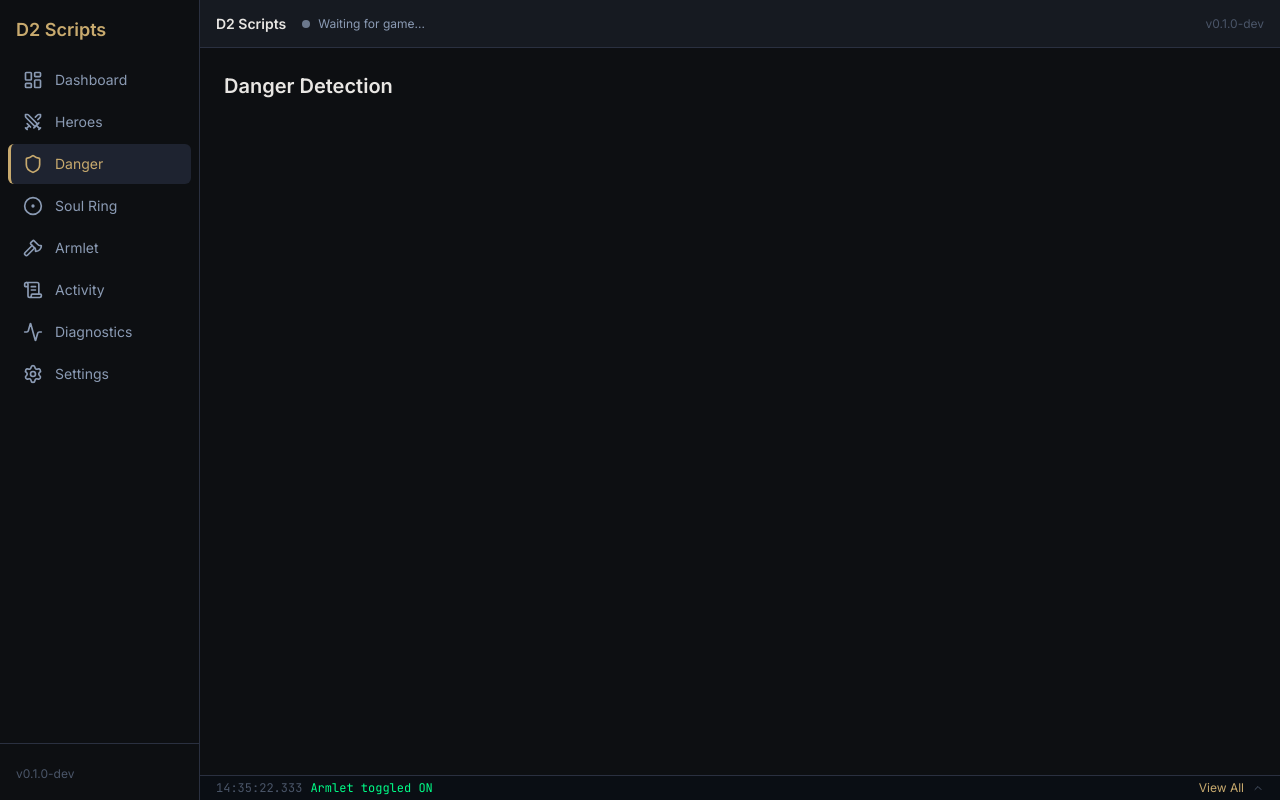
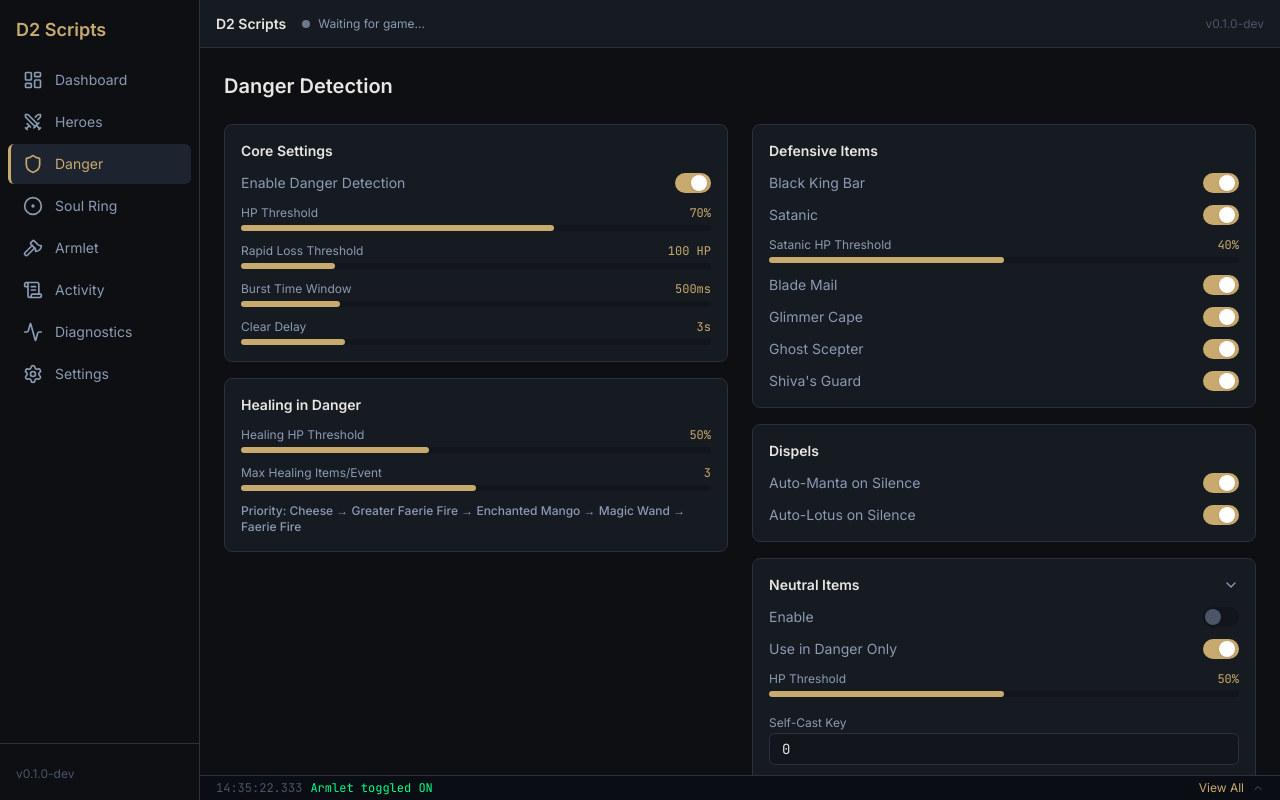
Before and after one commit to zfael/dota2-scripts, a React (Vite) app in the folder src-ui/: page /danger in a window 1280 px wide. Built offline with nearby package versions, Linux system fonts and the light colour scheme.

Commit message:
feat(ui): implement Danger Detection page

```diff
--- a/src-ui/src/pages/DangerDetection.tsx
+++ b/src-ui/src/pages/DangerDetection.tsx
@@ -1,3 +1,68 @@
+import { Card } from "../components/common/Card";
+import { Toggle } from "../components/common/Toggle";
+import { Slider } from "../components/common/Slider";
+import { KeyInput } from "../components/common/KeyInput";
+import { TagList } from "../components/common/TagList";
+import { useConfigStore } from "../stores/configStore";
+
 export default function DangerDetection() {
-  return <div className="p-6"><h2 className="text-xl font-semibold">Danger Detection</h2></div>;
+  const danger = useConfigStore((s) => s.config.danger_detection);
+  const neutral = useConfigStore((s) => s.config.neutral_items);
+  const updateDanger = (updates: Partial<typeof danger>) =>
+    useConfigStore.getState().updateConfig("danger_detection", updates);
+  const updateNeutral = (updates: Partial<typeof neutral>) =>
+    useConfigStore.getState().updateConfig("neutral_items", updates);
+
+  return (
+    <div className="space-y-6 p-6">
+      <h2 className="text-xl font-semibold">Danger Detection</h2>
+
+      <div className="grid grid-cols-1 gap-6 lg:grid-cols-2">
+        <div className="space-y-4">
+          <Card title="Core Settings">
+            <Toggle label="Enable Danger Detection" checked={danger.enabled} onChange={(v) => updateDanger({ enabled: v })} />
+            <Slider label="HP Threshold" value={danger.hp_threshold_percent} min={30} max={90} onChange={(v) => updateDanger({ hp_threshold_percent: v })} suffix="%" />
+            <Slider label="Rapid Loss Threshold" value={danger.rapid_loss_hp} min={50} max={300} onChange={(v) => updateDanger({ rapid_loss_hp: v })} suffix=" HP" />
+            <Slider label="Burst Time Window" value={danger.time_window_ms} min={100} max={2000} onChange={(v) => updateDanger({ time_window_ms: v })} suffix="ms" />
+            <Slider label="Clear Delay" value={danger.clear_delay_seconds} min={1} max={10} onChange={(v) => updateDanger({ clear_delay_seconds: v })} suffix="s" />
+          </Card>
+
+          <Card title="Healing in Danger">
+            <Slider label="Healing HP Threshold" value={danger.healing_threshold_in_danger} min={30} max={80} onChange={(v) => updateDanger({ healing_threshold_in_danger: v })} suffix="%" />
+            <Slider label="Max Healing Items/Event" value={danger.max_healing_items_per_danger} min={1} max={5} onChange={(v) => updateDanger({ max_healing_items_per_danger: v })} />
+            <div className="mt-2 text-xs text-muted">
+              <p className="font-medium text-subtle">Priority: Cheese → Greater Faerie Fire → Enchanted Mango → Magic Wand → Faerie Fire</p>
+            </div>
+          </Card>
+        </div>
+
+        <div className="space-y-4">
+          <Card title="Defensive Items">
+            <Toggle label="Black King Bar" checked={danger.auto_bkb} onChange={(v) => updateDanger({ auto_bkb: v })} />
+            <Toggle label="Satanic" checked={danger.auto_satanic} onChange={(v) => updateDanger({ auto_satanic: v })} />
+            {danger.auto_satanic && (
+              <Slider label="Satanic HP Threshold" value={danger.satanic_hp_threshold} min={10} max={70} onChange={(v) => updateDanger({ satanic_hp_threshold: v })} suffix="%" />
+            )}
+            <Toggle label="Blade Mail" checked={danger.auto_blade_mail} onChange={(v) => updateDanger({ auto_blade_mail: v })} />
+            <Toggle label="Glimmer Cape" checked={danger.auto_glimmer_cape} onChange={(v) => updateDanger({ auto_glimmer_cape: v })} />
+            <Toggle label="Ghost Scepter" checked={danger.auto_ghost_scepter} onChange={(v) => updateDanger({ auto_ghost_scepter: v })} />
+            <Toggle label="Shiva's Guard" checked={danger.auto_shivas_guard} onChange={(v) => updateDanger({ auto_shivas_guard: v })} />
+          </Card>
+
+          <Card title="Dispels">
+            <Toggle label="Auto-Manta on Silence" checked={danger.auto_manta_on_silence} onChange={(v) => updateDanger({ auto_manta_on_silence: v })} />
+            <Toggle label="Auto-Lotus on Silence" checked={danger.auto_lotus_on_silence} onChange={(v) => updateDanger({ auto_lotus_on_silence: v })} />
+          </Card>
+
+          <Card title="Neutral Items" collapsible>
+            <Toggle label="Enable" checked={neutral.enabled} onChange={(v) => updateNeutral({ enabled: v })} />
+            <Toggle label="Use in Danger Only" checked={neutral.use_in_danger} onChange={(v) => updateNeutral({ use_in_danger: v })} />
+            <Slider label="HP Threshold" value={neutral.hp_threshold} min={10} max={90} onChange={(v) => updateNeutral({ hp_threshold: v })} suffix="%" />
+            <KeyInput label="Self-Cast Key" value={neutral.self_cast_key} onChange={(v) => updateNeutral({ self_cast_key: v })} />
+            <TagList label="Allowed Items" items={neutral.allowed_items} onChange={(v) => updateNeutral({ allowed_items: v })} />
+          </Card>
+        </div>
+      </div>
+    </div>
+  );
 }
```
